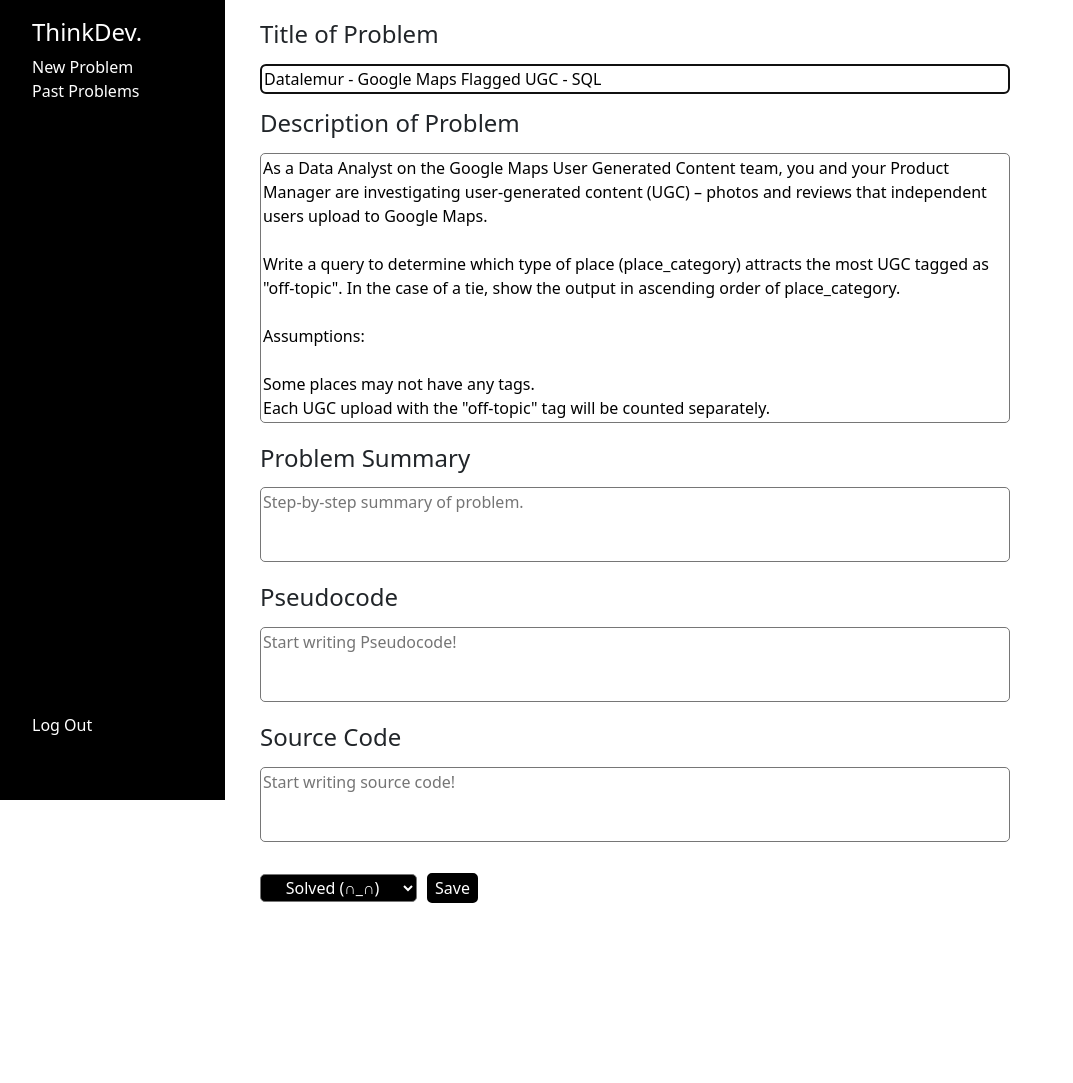
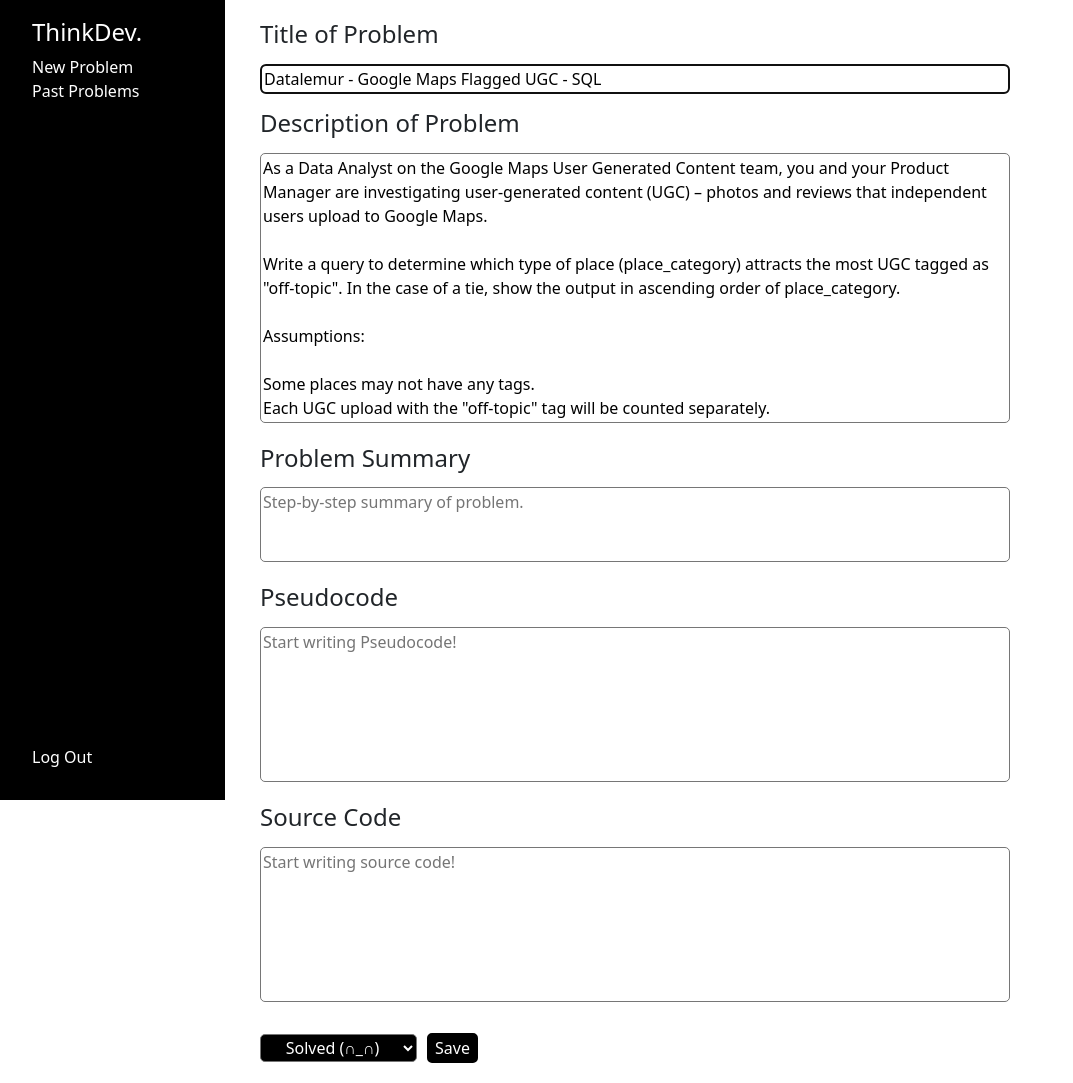
Before and after one commit to kyoyuncoding/ThinkDev, a Django app: page /problemlog/edit/68 in a window 1280 px wide. Shown: the whole page, without its empty margins (0-1073 px from the left). Before the commit the page ends 903 px from the top, so only its background shows below. Run offline with Django 5.2, Linux system fonts and the light colour scheme; a user stored in the database is signed in; data comes from the database, SQL or seed files in the repository; both versions use the stored data as it was after the commit.

Commit message:
Making some formatting changes.

```diff
--- a/thinkdev/problemlog/templates/index.html
+++ b/thinkdev/problemlog/templates/index.html
@@ -7,7 +7,7 @@
     {% endblock %}
 
     {% block body %}
-        <ul style="padding: 1%; display: grid; justify-content: center; list-style-type: none;" id="nav-bar">
+        <ul style="padding: 3.5%; display: grid; justify-content: center; list-style-type: none;" id="nav-bar">
             <li>
                 <a style="text-decoration: none; color: black; margin-right: 20px;" href="{% url 'login' %}">
                     Log In
--- a/thinkdev/problemlog/templates/layout.html
+++ b/thinkdev/problemlog/templates/layout.html
@@ -23,7 +23,7 @@
                     <li>
                         <a class="sidebar_links" href="{% url 'log' %}">Past Problems</a>
                     </li>
-                    <li style="margin-top: 76.25vh;">
+                    <li style="margin-top: 80.25vh;">
                         <a class="sidebar_links" href="{% url 'logout' %}">Log Out</a>
                     </li>
                 </ul>
--- a/thinkdev/problemlog/templates/login.html
+++ b/thinkdev/problemlog/templates/login.html
@@ -5,7 +5,7 @@
 {% endblock %}
 
 {% block body %}
-    <ul style="padding: 1%; display: grid; justify-content: center; list-style-type: none;" id="nav-bar">
+    <ul style="padding: 3.5%; display: grid; justify-content: center; list-style-type: none;" id="nav-bar">
         <li>
             <a style="text-decoration: none; color: black; margin-right: 20px;" href="{% url 'register' %}">
                 Register
--- a/thinkdev/problemlog/templates/problem-log.html
+++ b/thinkdev/problemlog/templates/problem-log.html
@@ -19,10 +19,10 @@
         <textarea  placeholder="Step-by-step summary of problem." style="field-sizing: content; resize: none; min-width: 750px; max-width: 750px; margin-bottom: 15px; border-radius: 5px; min-height: 75px;" id="problem_summary" name="problem_summary">{{entry.problem_summary}}</textarea>
 
         <h4 style="margin-bottom: 15px;">Pseudocode</h4>
-        <textarea  placeholder="Start writing Pseudocode!" style="field-sizing: content; resize: none; min-width: 750px; max-width: 750px; margin-bottom: 15px; border-radius: 5px; min-height: 75px;" id="pseudocode" name="pseudocode">{{entry.pseudo_code}}</textarea>
+        <textarea  placeholder="Start writing Pseudocode!" style="field-sizing: content; resize: none; min-width: 750px; max-width: 750px; margin-bottom: 15px; border-radius: 5px; min-height: 155px;" id="pseudocode" name="pseudocode">{{entry.pseudo_code}}</textarea>
 
         <h4 style="margin-bottom: 15px;">Source Code</h4>
-        <textarea  placeholder="Start writing source code!" style="field-sizing: content; resize: none; min-width: 750px; max-width: 750px; margin-bottom: 15px; border-radius: 5px; min-height: 75px;" id="sourcecode" name="sourcecode">{{entry.source_code}}</textarea>
+        <textarea  placeholder="Start writing source code!" style="field-sizing: content; resize: none; min-width: 750px; max-width: 750px; margin-bottom: 15px; border-radius: 5px; min-height: 155px;" id="sourcecode" name="sourcecode">{{entry.source_code}}</textarea>
 
         <div style="display: flex; justify-content: left; align-items: center; margin-top: 10px; margin-bottom: 2%;">
             <select style="margin-right: 10px; text-align: center; border-radius: 5px; height: 28px; background-color: black; color: white;" name="solved_dropdown">
--- a/thinkdev/problemlog/templates/register.html
+++ b/thinkdev/problemlog/templates/register.html
@@ -5,7 +5,7 @@
 {% endblock %}
 
 {% block body %}
-    <ul style="padding: 1%; display: grid; justify-content: center; list-style-type: none;" id="nav-bar">
+    <ul style="padding: 3.5%; display: grid; justify-content: center; list-style-type: none;" id="nav-bar">
         <li>
             <a style="text-decoration: none; color: black; margin-right: 20px;" href="{% url 'login' %}">
                 Log In
```
Also changed, not shown: thinkdev/db.sqlite3.
